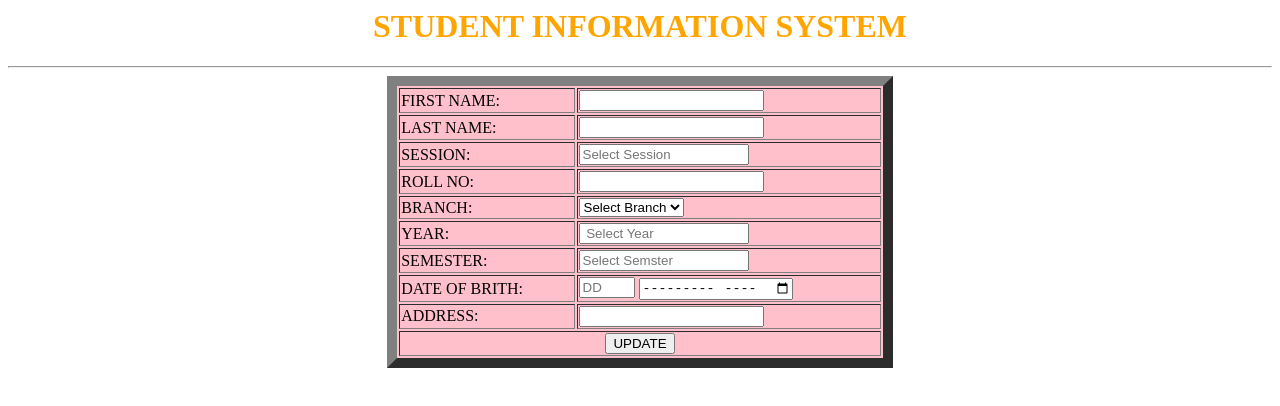
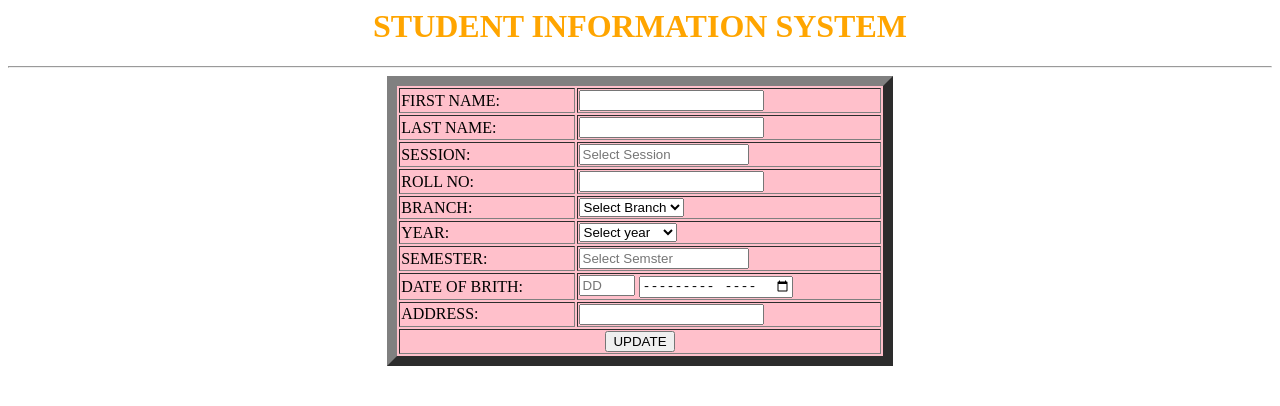
Before and after one commit to Yashwantkumar2005/Vac-html3, a plain HTML site: page forms.html in a window 1280 px wide. Drawn offline with Linux system fonts and the light colour scheme.

Commit message:
Update forms.html

```diff
--- a/forms.html
+++ b/forms.html
@@ -16,7 +16,13 @@
     <option value="cg">Cse-Gt</option>
     <option value="ca">Cse-Ai&Ml</option>
   </select></td></tr>
-<tr><td>YEAR:</td><td><input type="number" name="year" id="year" min="2023" max="2030" placeholder=" Select Year" style="width:170px;" ></td></tr>
+<tr><td>YEAR:</td><td><select name="year" id="year">
+    <option value="">Select year </option>
+    <option value="fy">First Year</option>
+    <option value="sy">Second Year</option>
+    <option value="ty">Third Year</option>
+    <option value="fy">Fourth Year</option>
+  </select></td></tr>
 <tr><td>SEMESTER:</td><td><input type="number"  id="select semester" name="select semester" min="1" max="4"  placeholder="Select Semster" style="width:170px;"></td></tr>
 <tr><td>DATE OF BRITH:</td><td><input type="number" placeholder="DD" min="01" max="31">       <input type="month" placeholder="Month,Year"></td></tr>
 <tr><td>ADDRESS:</td><td><input type="text"></td></tr>
```
